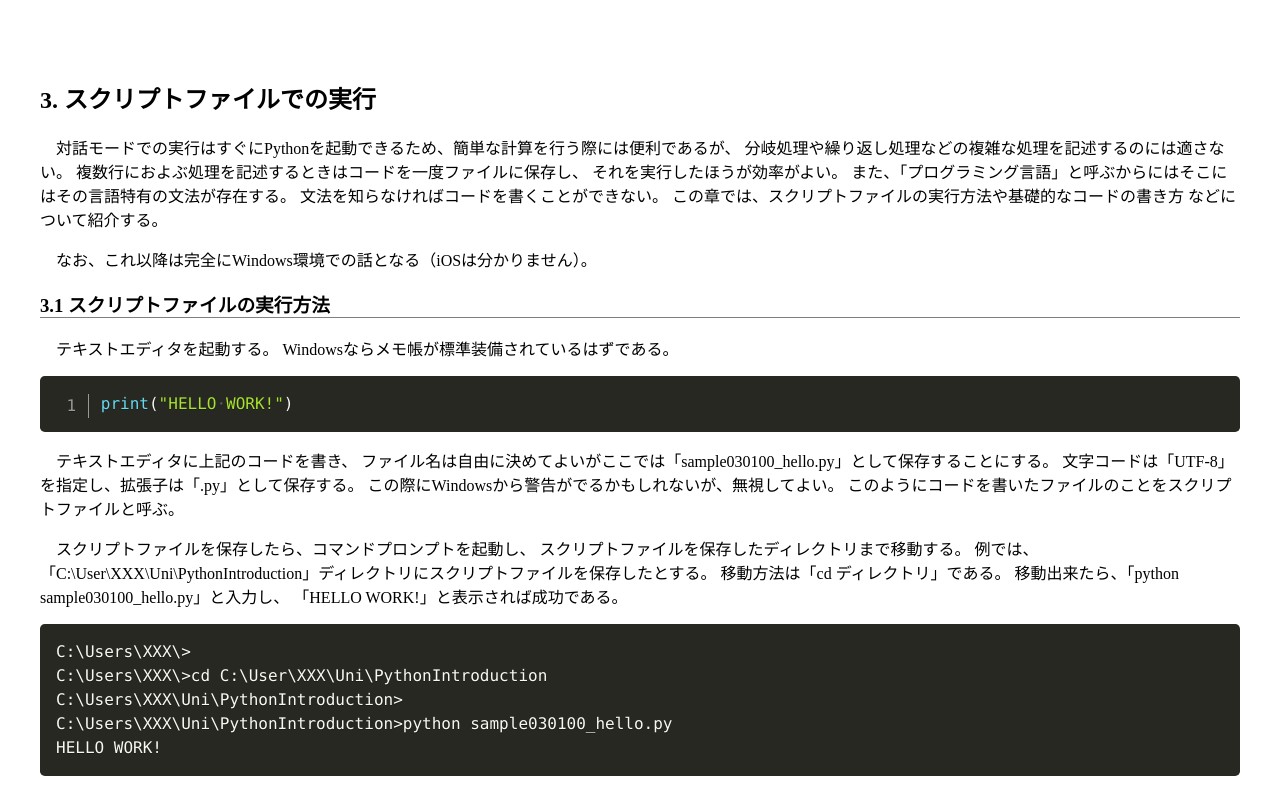
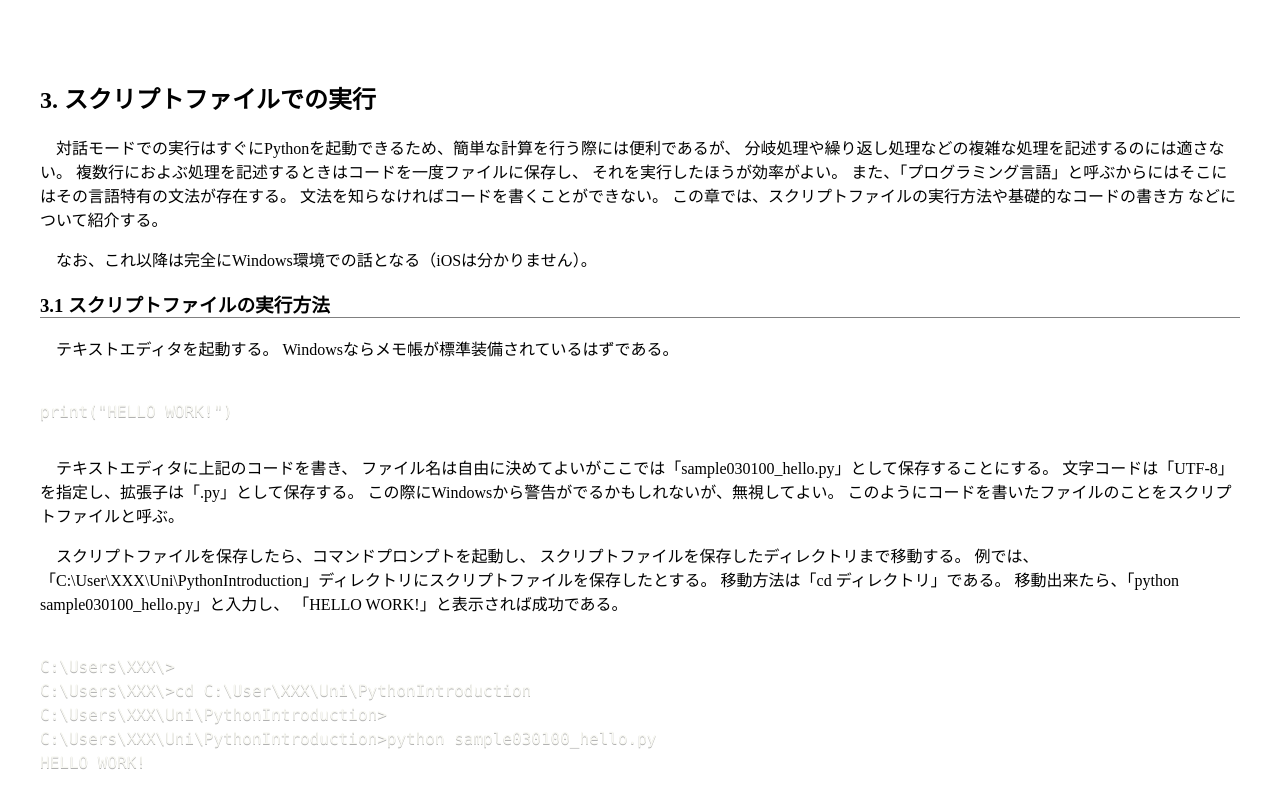
Before and after one commit to boron05/pythonIntroductionText, a plain HTML site: page pythonIntrodaction_03_スクリプトファイルでの実行.html in a window 1280 px wide. Shown: the top 789 px of the page. Drawn offline with nearby package versions, Linux system fonts and the light colour scheme.

Commit message:
Update pythonIntrodaction_03_スクリプトファイルでの実行.html

```diff
--- a/pythonIntrodaction_03_スクリプトファイルでの実行.html
+++ b/pythonIntrodaction_03_スクリプトファイルでの実行.html
@@ -199,5 +199,5 @@ System.out.println("a小なりb");}else{System.out.println("aとbは等しいで
 </div>
 </div>
 </body>
-<script src="https://boron05.github.io/pythonIntroductionText/prism.js"></script>
+<!--<script src="https://boron05.github.io/pythonIntroductionText/prism.js"></script>-->
 </html>
```
